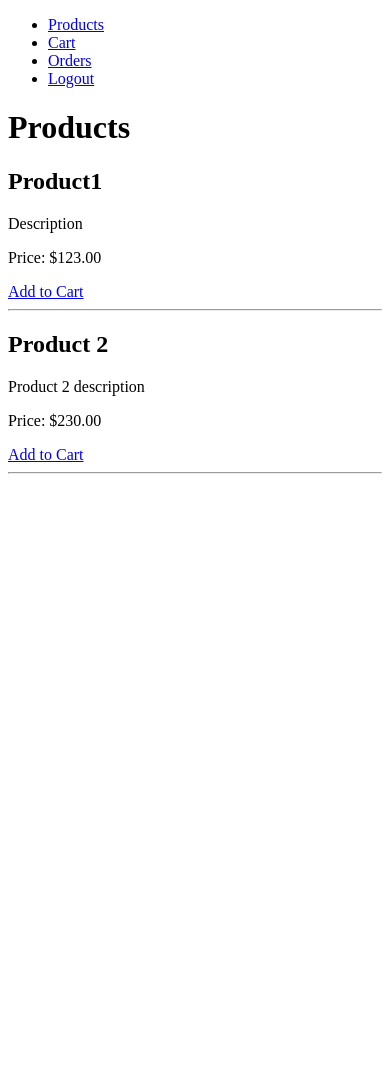
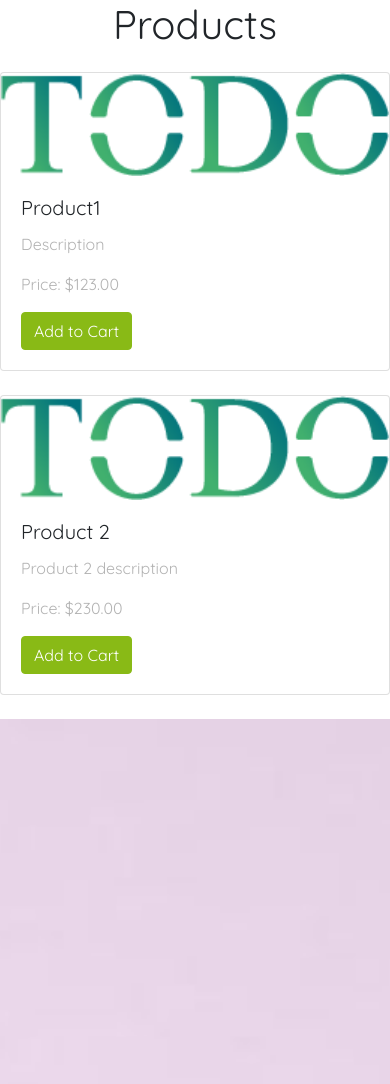
Before and after one commit to Musthak-PT/shopping_app, a Django app: page /customer/products/ in a window 390 px wide. Shown: the top 1084 px of the page. Run offline with Django 5.2, Linux system fonts and the light colour scheme; data comes from the database, SQL or seed files in the repository; some libraries are stand-ins or nearby versions.

Commit message:
product listing

```diff
--- a/customer/templates/customer/product_list.html
+++ b/customer/templates/customer/product_list.html
@@ -1,13 +1,101 @@
-{% extends 'base.html' %}
-{% block content %}
-    <h1>Products</h1>
-    {% for product in products %}
-        <div>
-            <h2>{{ product.name }}</h2>
-            <p>{{ product.description }}</p>
-            <p>Price: ${{ product.price }}</p>
-            <a href="{% url 'customer:add_to_cart' product.pk %}">Add to Cart</a>
-            <hr>
-        </div>
-    {% endfor %}
+{% load static %}
+<!doctype html>
+<html lang="en">
+<head>
+    <!-- Required meta tags -->
+    <meta charset="utf-8">
+    <meta name="viewport" content="width=device-width, initial-scale=1, shrink-to-fit=no">
+
+    <link href="https://fonts.googleapis.com/css?family=Quicksand:400,600,700&display=swap" rel="stylesheet">
+
+    <link rel="stylesheet" href="{% static 'fonts/icomoon/style.css' %}">
+    <link rel="stylesheet" href="{% static 'css/owl.carousel.min.css' %}">
+
+    <!-- Bootstrap CSS -->
+    <link rel="stylesheet" href="{% static 'css/bootstrap.min.css' %}">
+
+    <!-- Style -->
+    <link rel="stylesheet" href="{% static 'css/style.css' %}">
+    <title>Shopping</title>
+
+    <style>
+        body, html {
+            margin: 0;
+            padding: 0;
+            height: 100%;
+            overflow: hidden;
+        }
+        .hero {
+            background-image: url({% static 'images/ecommerce_home.jpeg' %});
+            height: 100vh;
+            background-size: cover;
+            background-position: center;
+        }
+        .site-navbar {
+            position: absolute;
+            top: 0;
+            width: 100%;
+            z-index: 10;
+        }
+        .site-logo a {
+            color: #000;
+            font-weight: bold;
+            text-decoration: none;
+        }
+        .site-navigation {
+            display: flex;
+            justify-content: center;
+        }
+        .right-cta-menu {
+            display: flex;
+            align-items: center;
+        }
+        .right-cta-menu .btn {
+            margin-left: 10px;
+        }
+        .site-menu-toggle {
+            display: none;
+        }
+
+        @media (max-width: 1199px) {
+            .site-menu-toggle {
+                display: inline-block;
+            }
+        }
+    </style>
+</head>
+<body>
+    {% block content %}
+    <h1 class="text-center mb-4">Products</h1>
+    <div class="row">
+        {% for product in products %}
+            <div class="col-lg-4 col-md-6 mb-4">
+                <div class="card h-100">
+                    {% if product.image %}
+                    <img src="{{ product.image.url }}" class="card-img-top" alt="{{ product.name }}">
+                    {% else %}
+                    <!-- Placeholder image or default image -->
+                    <img src="{% static 'images/default_product_image.jpg' %}" class="card-img-top" alt="Default Image">
+                    {% endif %}
+                    <div class="card-body">
+                        <h5 class="card-title">{{ product.name }}</h5>
+                        <p class="card-text">{{ product.description }}</p>
+                        <p class="card-text">Price: ${{ product.price }}</p>
+                        <a href="{% url 'customer:add_to_cart' product.pk %}" class="btn btn-primary">Add to Cart</a>
+                    </div>
+                </div>
+            </div>
+        {% endfor %}
+    </div>
 {% endblock %}
+<div class="hero">
+
+</div>
+<script src="{% static 'js/jquery-3.3.1.min.js' %}"></script>
+<script src="{% static 'js/popper.min.js' %}"></script>
+<script src="{% static 'js/bootstrap.min.js' %}"></script>
+<script src="{% static 'js/jquery.sticky.js' %}"></script>
+<script src="{% static 'js/main.js' %}"></script>
+</body>
+
+</html>
```
Also changed, not shown: shop/templates/shop/index.html (+2 -27 lines).
